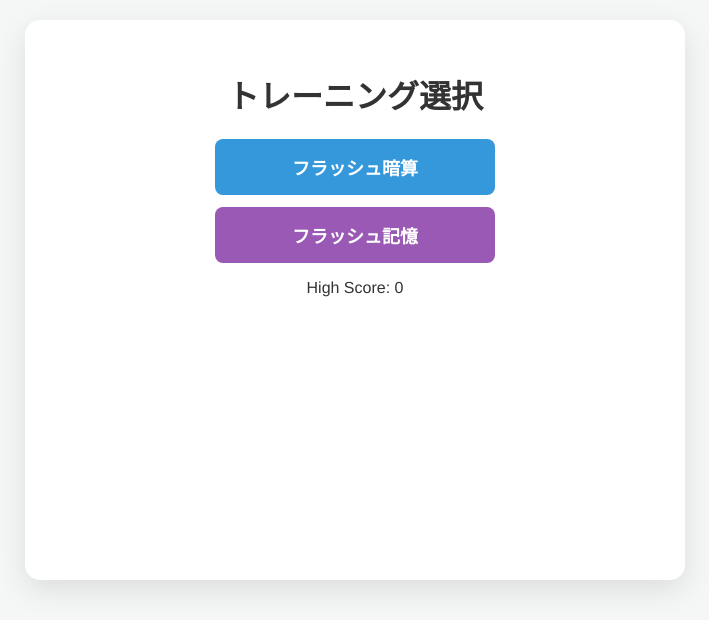
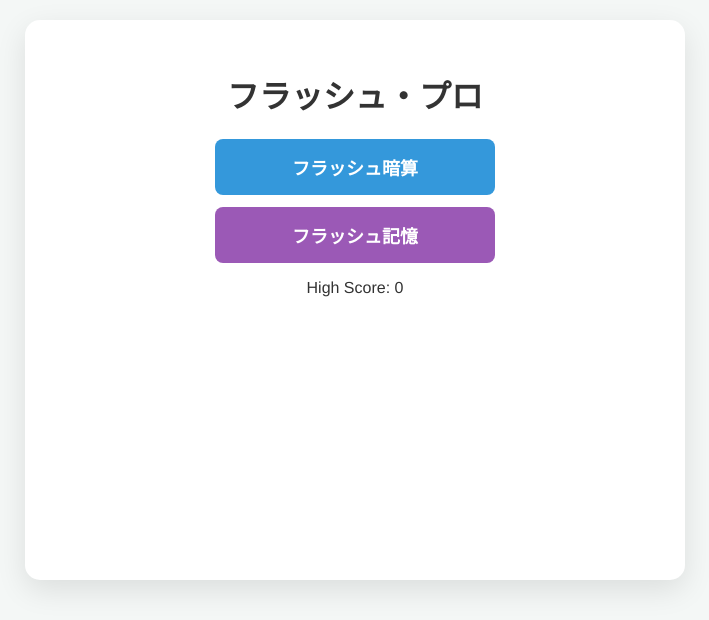
Before and after one commit to toro854/my-java-app, a Spring Boot app: page / in a window 1280 px wide. Shown: the top 620 px of the page, without its empty margins (285-994 px from the left). Run offline with Spring Boot 4, Linux system fonts and the light colour scheme.

Commit message:
Add files via upload

```diff
--- a/src/main/resources/templates/index.html
+++ b/src/main/resources/templates/index.html
@@ -16,7 +16,7 @@
         .choice-btn { font-size: 22px; padding: 15px; width: 45%; margin: 5px; cursor: pointer; border: 2px solid #3498db; background: white; border-radius: 10px; transition: 0.2s; }
         .choice-btn:hover { background: #3498db; color: white; }
         #timer-container { width: 100%; height: 10px; background: #eee; border-radius: 5px; margin: 20px 0; overflow: hidden; display: none; }
-        #timer-bar { width: 100%; height: 100%; background: #e74c3c; transition: width 0.1s linear; }
+        #timer-bar { width: 100%; height: 100%; background: #e74c3c; }
         #answer-progress { font-size: 20px; color: #2980b9; font-weight: bold; margin-bottom: 10px; }
     </style>
 </head>
@@ -25,7 +25,7 @@
 <div id="game-container">
     <div id="menu-screen">
         <div id="step-0">
-            <h1>トレーニング選択</h1>
+            <h1>フラッシュ・プロ</h1>
             <button class="mode-btn" onclick="setStep('step-0','step-1'); selectedType='anzan';">フラッシュ暗算</button>
             <button class="mode-btn" onclick="setStep('step-0','step-1'); selectedType='memory';" style="background:#9b59b6;">フラッシュ記憶</button>
             <p>High Score: <span id="hi-score">0</span></p>
@@ -33,39 +33,35 @@
 
         <div id="step-1" style="display:none;">
             <h2 id="current-game-title">モード選択</h2>
-            <button class="mode-btn" onclick="setStep('step-1','step-normal-1')">通常モード</button>
-            <button class="mode-btn" onclick="setStep('step-1','step-challenge')" style="background:#e67e22;">チャレンジモード</button>
+            <button class="mode-btn" onclick="mainMode='normal'; setStep('step-1','step-normal-1')">通常モード</button>
+            <button class="mode-btn" onclick="mainMode='challenge'; setStep('step-1','step-challenge')" style="background:#e67e22;">チャレンジモード</button>
             <button class="mode-btn back-btn" onclick="setStep('step-1','step-0')">← 戻る</button>
         </div>
 
         <div id="step-normal-1" style="display:none;">
-            <h3>1. 文字種を選択</h3>
+            <h3>文字種を選択</h3>
             <button class="mode-btn" onclick="subMode='num'; setStep('step-normal-1','step-normal-level')">数字のみ</button>
             <button class="mode-btn" onclick="subMode='kanji'; setStep('step-normal-1','step-normal-level')">漢数字</button>
             <button class="mode-btn" onclick="subMode='roman'; setStep('step-normal-1','step-normal-level')">旧漢数字</button>
             <button class="mode-btn" onclick="subMode='mix'; setStep('step-normal-1','step-normal-level')">複合</button>
-            <button class="mode-btn back-btn" onclick="setStep('step-normal-1','step-1')">戻る</button>
         </div>
-
         <div id="step-normal-level" style="display:none;">
-            <h3>2. 開始レベル</h3>
+            <h3>開始レベル</h3>
             <button class="mode-btn" onclick="level=1; setStep('step-normal-level','step-normal-2')">Lv.1</button>
-            <button class="mode-btn" onclick="level=5; setStep('step-normal-level','step-normal-2')">Lv.5</button>
             <button class="mode-btn" onclick="level=10; setStep('step-normal-level','step-normal-2')">Lv.10</button>
             <button class="mode-btn back-btn" onclick="setStep('step-normal-level','step-normal-1')">戻る</button>
         </div>
-
         <div id="step-normal-2" style="display:none;">
-            <h3>3. ギミック</h3>
-            <button class="mode-btn" onclick="isFlip=true; startInit()" style="background:#e74c3c;">反転あり</button>
-            <button class="mode-btn" onclick="isFlip=false; startInit()" style="background:#2ecc71;">なし</button>
-            <button class="mode-btn back-btn" onclick="setStep('step-normal-2','step-normal-level')">戻る</button>
+            <h3>ギミック</h3>
+            <button class="mode-btn" onclick="isFlip=true; startInit()">反転あり</button>
+            <button class="mode-btn" onclick="isFlip=false; startInit()">なし</button>
         </div>
 
         <div id="step-challenge" style="display:none;">
-            <h3>チャレンジ</h3>
-            <button class="mode-btn" onclick="level=1; isFlip=false; startInit()">Lv.1</button>
-            <button class="mode-btn" onclick="level=5; isFlip=true; startInit()">Lv.5 (反転)</button>
+            <h3>チャレンジレベル</h3>
+            <button class="mode-btn" onclick="challengeLevel=1; startInit()">Lv.1 (数字のみ/途中反転)</button>
+            <button class="mode-btn" onclick="challengeLevel=2; startInit()">Lv.2 (全文字種/反転なし)</button>
+            <button class="mode-btn" onclick="challengeLevel=3; startInit()">Lv.3 (全文字種/反転あり)</button>
             <button class="mode-btn back-btn" onclick="setStep('step-challenge','step-1')">戻る</button>
         </div>
     </div>
@@ -81,14 +77,13 @@
             <div id="timer-container"><div id="timer-bar"></div></div>
             <div id="choices-container"></div>
         </div>
-        <button onclick="location.reload()" style="margin-top:20px; font-size:12px; color:red; border:none; background:none; cursor:pointer;">リタイアして戻る</button>
+        <button onclick="location.reload()" style="margin-top:20px; font-size:12px; color:red; border:none; background:none; cursor:pointer;">リタイア</button>
     </div>
 </div>
 
 <script>
-let selectedType='', subMode='num', level=1, score=0, isFlip=false;
+let selectedType='', mainMode='', subMode='num', level=1, challengeLevel=0, score=0, isFlip=false;
 let numbers=[], answerIndex=0, timerInterval, timeLeft;
-
 const KANJI = ["〇", "一", "二", "三", "四", "五", "六", "七", "八", "九"];
 const ROMAN = ["零", "壱", "弐", "参", "肆", "伍", "陸", "漆", "捌", "玖"];
 
@@ -101,13 +96,21 @@
     document.getElementById('menu-screen').style.display = 'none';
     document.getElementById('game-screen').style.display = 'block';
     score = 0;
+    if(mainMode === 'challenge') level = 1;
     runRound();
 }
 
 async function runRound() {
     numbers = []; answerIndex = 0;
+    // チャレンジモード固有のルール
+    if(mainMode === 'challenge') {
+        if(challengeLevel === 1) { subMode = 'num'; isFlip = (level >= 5); }
+        if(challengeLevel === 2) { subMode = 'mix'; isFlip = false; }
+        if(challengeLevel === 3) { subMode = 'mix'; isFlip = true; }
+    }
+
     const count = 3 + Math.floor(level / 3);
-    const speed = Math.max(200, 1000 - (level * 50));
+    const speed = Math.max(150, 1000 - (level * 60));
 
     document.getElementById('lv-ui').innerText = level;
     document.getElementById('sc-ui').innerText = score;
@@ -132,7 +135,7 @@
     if(subMode==='roman') return ROMAN[n];
     if(subMode==='mix') {
         let r = Math.random();
-        return r < 0.3 ? KANJI[n] : (r < 0.6 ? ROMAN[n] : n);
+        return r < 0.33 ? KANJI[n] : (r < 0.66 ? ROMAN[n] : n);
     }
     return n;
 }
@@ -140,18 +143,18 @@
 function setupChoices() {
     document.getElementById('input-area').style.display = 'block';
     document.getElementById('timer-container').style.display = 'block';
-    const container = document.getElementById('choices-container');
-    container.innerHTML = '';
 
     if(selectedType === 'anzan') {
         document.getElementById('answer-progress').innerText = "合計は？";
-        const sum = numbers.reduce((a,b)=>a+b, 0);
+        let sum = numbers.reduce((a,b)=>a+b, 0);
+        // 合計が2桁になっても4択で出せるよう制限なし（問題は1桁の集まり）
         createChoiceButtons(sum);
     } else {
         updateMemoryProgress();
         createChoiceButtons(numbers[answerIndex]);
     }
-    startTimer();
+    // 記憶・暗算共通で20秒制限にリセット（各回答ごとではなくラウンド全体）
+    startTimer(20000);
 }
 
 function createChoiceButtons(correct) {
@@ -159,7 +162,10 @@
     container.innerHTML = '';
     let choices = [correct];
     while(choices.length < 4) {
-        let fake = correct + (Math.floor(Math.random()*11) - 5);
+        // 記憶モードで答えが1桁であることを保証
+        let fake = (selectedType === 'memory')
+            ? Math.floor(Math.random()*9)+1
+            : correct + (Math.floor(Math.random()*11) - 5);
         if(fake >= 0 && !choices.includes(fake)) choices.push(fake);
     }
     choices.sort(() => Math.random() - 0.5);
@@ -174,7 +180,7 @@
 }
 
 function handleInput(selected, correct) {
-    if(selected !== correct) return gameOver();
+    if(selected !== correct) return gameOver("不正解！");
 
     if(selectedType === 'anzan') {
         success();
@@ -184,22 +190,22 @@
             success();
         } else {
             updateMemoryProgress();
+            // 記憶モードの次の数字（必ず1桁）を4択で出す
             createChoiceButtons(numbers[answerIndex]);
-            // 記憶モードで1つ正解するたびにタイマーを少し回復
-            timeLeft = Math.min(100, timeLeft + 20);
         }
     }
 }
 
-function startTimer() {
+function startTimer(duration) {
     clearInterval(timerInterval);
-    timeLeft = 100;
+    let start = Date.now();
     const bar = document.getElementById('timer-bar');
     timerInterval = setInterval(() => {
-        timeLeft -= 1.5; // 約6-7秒の制限
+        let delta = Date.now() - start;
+        timeLeft = 100 - (delta / duration * 100);
         bar.style.width = timeLeft + "%";
-        if(timeLeft <= 0) gameOver();
-    }, 100);
+        if(timeLeft <= 0) gameOver("時間切れ！");
+    }, 50);
 }
 
 function updateMemoryProgress() {
@@ -208,14 +214,24 @@
 
 function success() {
     clearInterval(timerInterval);
-    score += level * 10;
+    // スコア計算: 基本1000点 × レベル倍率
+    let multiplier = 1;
+    if(mainMode === 'challenge') {
+        if(challengeLevel === 2) multiplier = 2;
+        if(challengeLevel === 3) multiplier = 4;
+    }
+    score += (level * 1000) * multiplier;
     level++;
+
+    const hi = localStorage.getItem('flash_hi') || 0;
+    if(score > hi) localStorage.setItem('flash_hi', score);
+
     setTimeout(runRound, 600);
 }
 
-function gameOver() {
+function gameOver(msg) {
     clearInterval(timerInterval);
-    alert("終了！ Score: " + score);
+    alert(msg + "\nScore: " + score);
     location.reload();
 }
 
```
